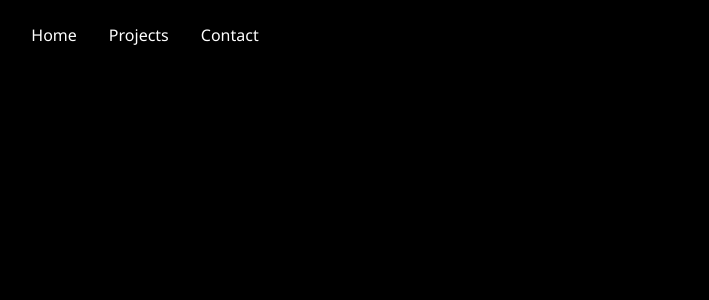
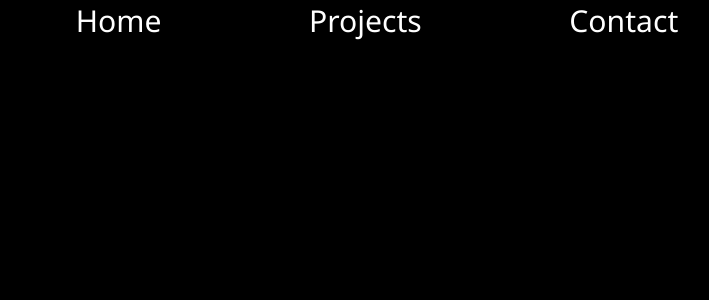
Before and after one commit to moefingers/moefingers.github.io, a React (Vite) app: page / in a window 1280 px wide. Shown: the top 300 px of the page, without its empty margins (263-972 px from the left). Built offline with nearby package versions, Linux system fonts and the light colour scheme.

Commit message:
more work on infinite font size

```diff
--- a/src/App.css
+++ b/src/App.css
@@ -12,13 +12,21 @@
 }
 
 :root {
+  --general-size-factor-px: (0.00188323 * 100vw); /* Will be overridden by media query.. */
+
   --background-color-primary: rgba(0, 0, 0, 1);
-  --background-color-secondary: rgba(20, 20, 20, 1);
+  --background-color-secondary: rgba(255,255,255, .2);
   --complementary-color-primary: rgba(255, 255, 255, 1);
   --complementary-color-secondary: rgba(100, 100, 255, 1);
+
+  --text-shadow-primary: 0px 0px calc(var(--general-size-factor-px) * 5) var(--complementary-color-primary);
+
 }
 
 * {
+  padding: 0;
+  margin: 0;
+
   background-color: var(--background-color-primary);
   color: var(--complementary-color-primary);
 
@@ -35,22 +43,35 @@ html, #root {
 }
 body {
   animation: opacity0to1 1s;
+  position: absolute;
+  top: 5%;
 }
 
 nav {
+  z-index: 1;
+  position: fixed;
+  top: 0;
+  left: 50%;
+  transform: translate(-50%, 0);
+  width: calc(var(--general-size-factor-px) * 400);
+  height: calc(var(--general-size-factor-px) * 27);
+  padding: 0 calc(var(--general-size-factor-px) * 10) calc(var(--general-size-factor-px) * 10);
   display: flex;
-  justify-content: center;
+  justify-content: space-between;
   align-items:flex-start;
-  gap: 2rem;
-  padding: 1rem;
-  margin-bottom: 1rem;
+
+  border-radius: 0 0 calc(var(--general-size-factor-px) * 10) calc(var(--general-size-factor-px) * 10);
+
 }
 .nav-link {
   text-decoration: none;
+  background-color: transparent;
   transition: .3s ease-out;
+  font-size: calc(20 * var(--general-size-factor-px));
 }
 .nav-link.current {
-  font-size: larger;
+  font-size: calc(25 * var(--general-size-factor-px));
+  text-shadow: var(--text-shadow-primary);
 }
 
 
@@ -97,6 +118,9 @@ nav {
     width: 100vh;
     height: 100vh;
   }
+  :root{
+    --general-size-factor-px: (0.00188323 * 100vh)
+  }
 }
 
 @media screen and (orientation: portrait) {
@@ -104,5 +128,7 @@ nav {
     width: 100vw;
     height: 100vw;
   }
-
+  :root{
+    --general-size-factor-px: (0.00188323 * 100vw)
+  }
 }
```
